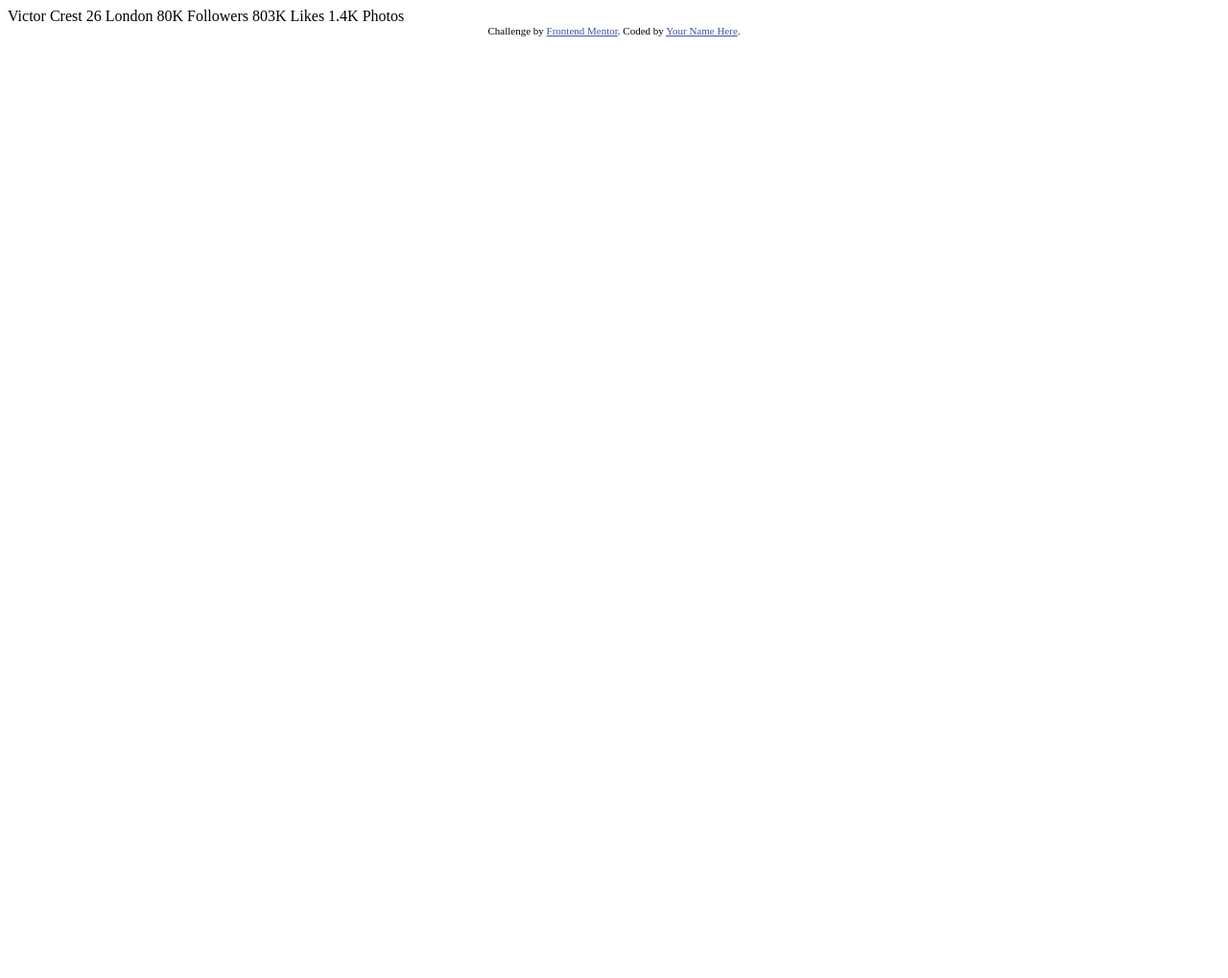
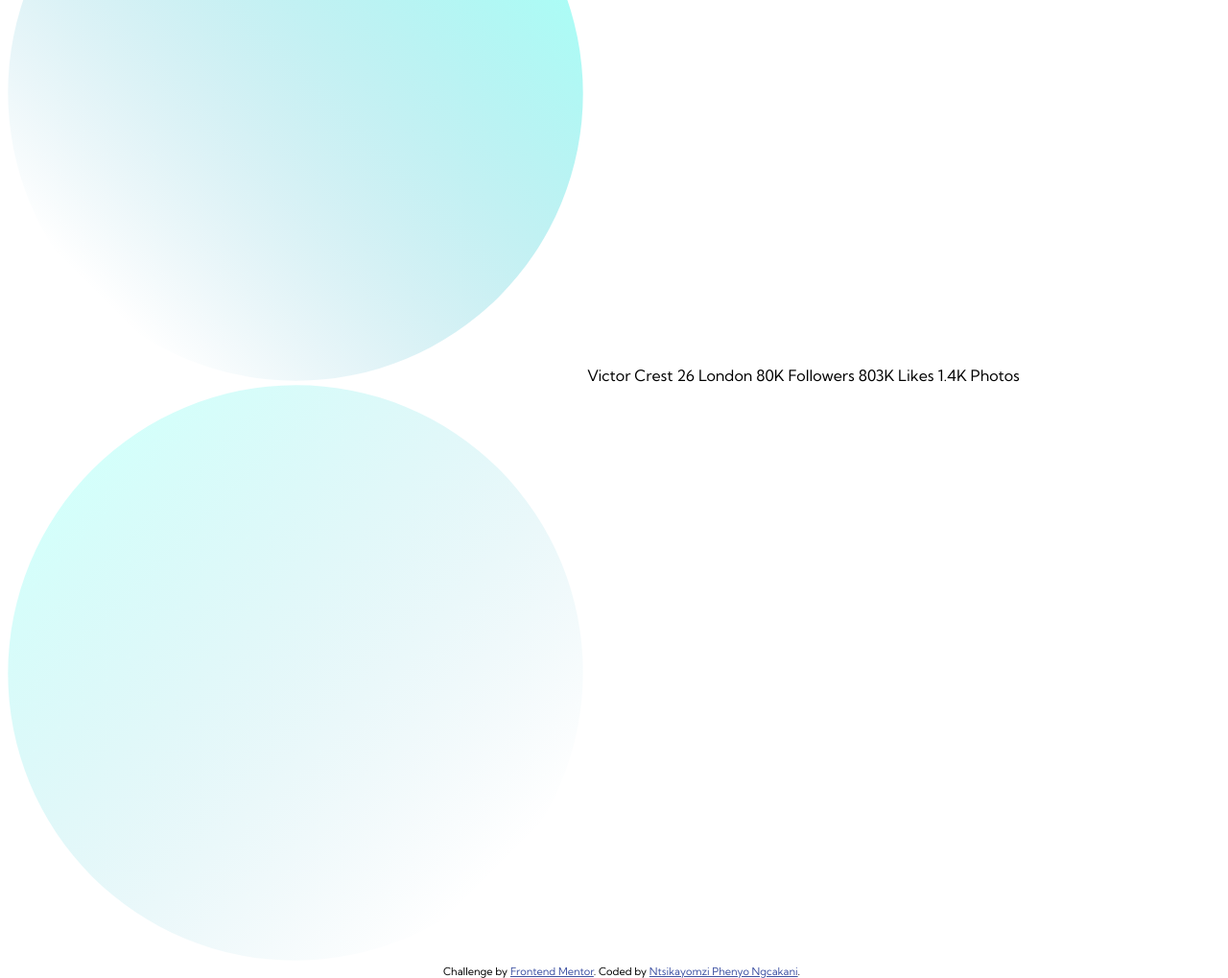
Before and after one commit to TsikaBullRat/profile-card-component, a website: page docs/index.html in a window 1280 px wide. Shown: the whole page at 96% size. Before the commit the page ends 800 px from the top, so only its background shows below. Drawn offline with Linux system fonts and the light colour scheme.

Commit message:
New Changes

```diff
--- a/docs/index.html
+++ b/docs/index.html
@@ -4,9 +4,13 @@
   <meta charset="UTF-8">
   <meta name="viewport" content="width=device-width, initial-scale=1.0"> <!-- displays site properly based on user's device -->
 
-  <link rel="icon" type="image/png" sizes="32x32" href="./images/favicon-32x32.png">
+  <link rel="icon" type="image/png" sizes="32x32" href="./images/logo.svg">
+  <link rel="preconnect" href="https://fonts.googleapis.com">
+  <link rel="preconnect" href="https://fonts.gstatic.com" crossorigin>
+  <link href="https://fonts.googleapis.com/css2?family=Kumbh+Sans:wght@400;700&display=swap" rel="stylesheet">
+  <link rel="stylesheet" href="res/styles.css">
 
-  <title>Frontend Mentor | Profile card component</title>
+  <title>Profile card component</title>
 
   <!-- Feel free to remove these styles or customise in your own stylesheet 👍 -->
   <style>
@@ -15,6 +19,9 @@
   </style>
 </head>
 <body>
+
+  <main>
+    <img src="images/bg-pattern-top.svg" alt="bg-top">
     Victor Crest
     26
     London
@@ -27,9 +34,12 @@
 
     1.4K
     Photos
-  <div class="attribution">
+    <img src="images/bg-pattern-bottom.svg" alt="bg-bottom">
+  </main>
+
+  <footer class="attribution">
     Challenge by <a href="https://www.frontendmentor.io?ref=challenge" target="_blank">Frontend Mentor</a>.
-    Coded by <a href="#">Your Name Here</a>.
-  </div>
+    Coded by <a href="https://www.bitbullscriptrat.co.za/">Ntsikayomzi Phenyo Ngcakani</a>.
+  </footer>
 </body>
 </html>
--- /dev/null
+++ b/docs/res/styles.css
@@ -0,0 +1,18 @@
+/* Tags */
+body{
+    width: 100vw;
+    height: 100vh;
+    display: flex;
+    flex-direction: column;
+    justify-content: center;
+    align-items: center;
+    font-family: 'Kumbh Sans', sans-serif;
+}
+img{
+    width: 600px;
+    height: 600px;
+}
+/* Queries */
+@media screen and (max-width: 376px){
+
+}
--- a/package.json
+++ b/package.json
@@ -8,6 +8,6 @@
     },
     "description": "More practice from frontend mentor",
     "license": "UNLICENSED",
-    "homepage": "",
+    "homepage": "https://tsikabullrat.github.io/profile-card-component/",
     "main": "engine.js"
 }
```
Also changed, not shown: engine.js (added, +33 -0 lines), design/desktop-design.jpg, docs/images/favicon-32x32.png (deleted), docs/images/logo.svg (added). Lines whose indentation alone changed are shown as unchanged.
